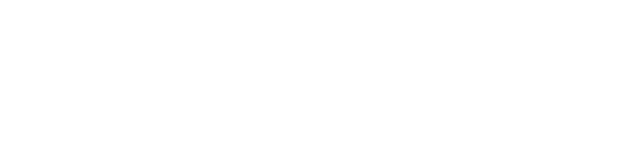
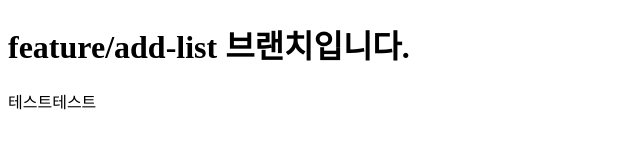
Before and after one commit to ddowon/study, a plain HTML site: page index.html in a window 1280 px wide. Shown: the whole page, without its empty margins (0-640 px from the left). Drawn offline with Linux system fonts and the light colour scheme.

Commit message:
feat: 기능 추가 테스트

```diff
--- a/index.html
+++ b/index.html
@@ -6,6 +6,7 @@
     <title>Document_development</title>
 </head>
 <body>
-
+    <h1>feature/add-list 브랜치입니다.</h1>
+    <p>테스트테스트</p>
 </body>
 </html>
```
